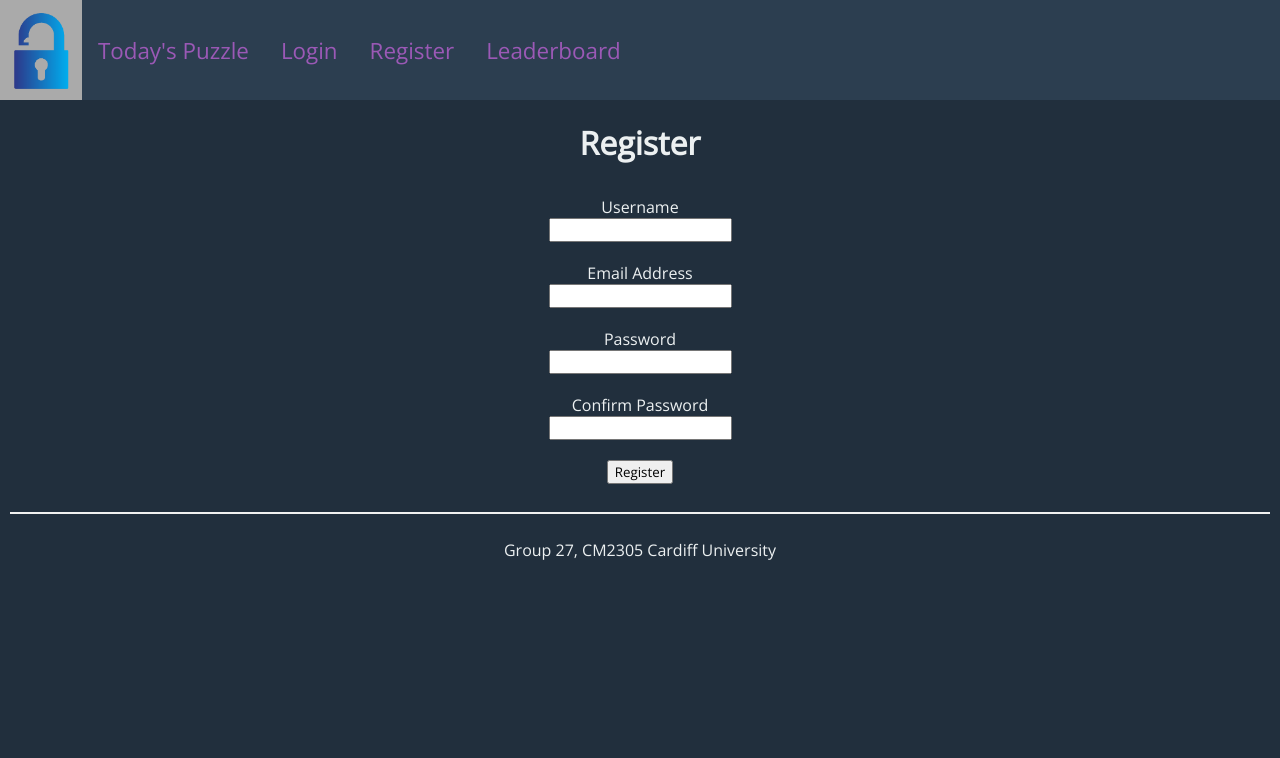
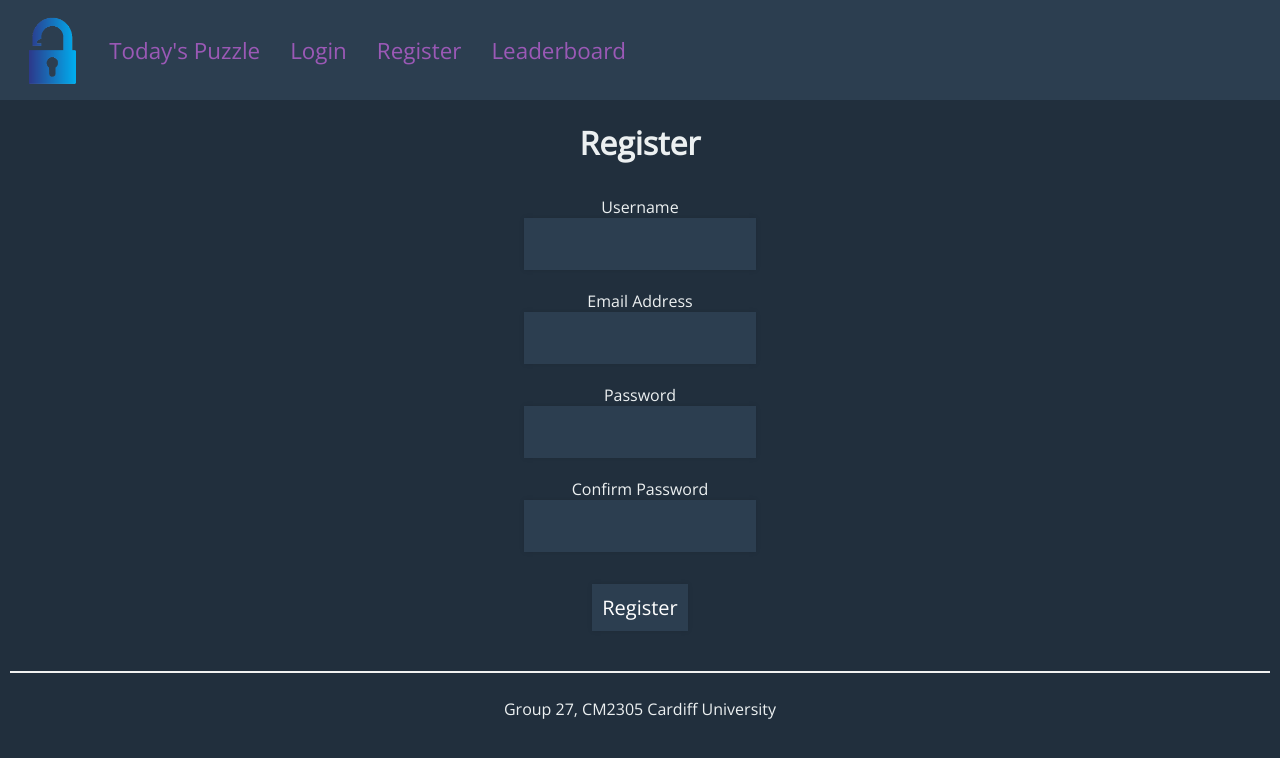
Before and after one commit to moahmed0987/abacws-advent, a Flask app: page /register in a window 1280 px wide. Shown: the top 758 px of the page. Run offline with Flask 3, Linux system fonts and the light colour scheme; some libraries are stand-ins or nearby versions.

Commit message:
input fields css, nav buttons css, submit buttons css

```diff
--- a/advent_of_code/static/css/base_style.css
+++ b/advent_of_code/static/css/base_style.css
@@ -1,5 +1,6 @@
 @import url('https://fonts.googleapis.com/css2?family=Open+Sans&display=swap');
 @import url('https://cdnjs.cloudflare.com/ajax/libs/font-awesome/4.7.0/css/font-awesome.min.css');
+
 * {
     font-family: 'Courier New', Courier, monospace;
     font-family: 'Open Sans', sans-serif;
@@ -16,6 +17,7 @@ body {
     display: flex;
     justify-content: space-between;
     background-color: #2C3E50;
+    padding: 0px 10px;
 }
 
 .nav-bar {
@@ -44,12 +46,46 @@ body {
     display: none;
 }
 
-.btn {
-    padding: 14px 16px;
+input[type="text"],
+input[type="password"] {
+    padding: 10px;
+    outline: none;
+    border: 5px solid #2C3E50;
+    background-color: #2C3E50;
+    color: #FFFFFF;
+    font-size: 16px;
+    box-shadow: 0 0 5px rgba(0, 0, 0, 0.1);
 }
 
-.btn:hover {
-    background-color: #aaa;
+input[type="text"]:focus,
+input[type="password"]:focus {
+    border: #3498DB 5px solid;
+    outline: none;
+}
+
+input[type="submit"] {
+    padding: 10px;
+    background-color: #2C3E50;
+    border: 0;
+    color: #FFFFFF;
+    font-size: 20px;
+    cursor: pointer;
+    margin: 12px 0;
+    box-shadow: 0 0 5px rgba(0, 0, 0, 0.1);
+}
+
+input[type="submit"]:hover,
+input[type="submit"]:focus {
+    background-color: #3498DB;
+    transition: background-color 250ms linear;
+}
+
+.btn.nav-item-link {
+    padding:15px;
+}
+
+.btn.nav-item-link:hover {
+    background-color: #8CAABF;
     transition: background-color 250ms linear;
 }
 
@@ -80,6 +116,7 @@ footer {
     padding: 10px;
 }
 
+/* flashes */
 .alert-message.fade-out {
     opacity: 0;
 }
@@ -109,6 +146,7 @@ footer {
     color: #54c787;
 }
 
+/* small screens nav bar */
 @media screen and (min-width: 601px) {
     .profile-button {
         position: absolute;
@@ -121,15 +159,18 @@ footer {
         /* display: none; */
         visibility: hidden;
     }
+
     .hamburger-icon {
         float: right;
         display: block;
     }
+
     .nav-bar.responsive {
         display: flex;
         flex-direction: column;
         width: 100%;
     }
+
     .nav-bar.responsive .base-nav-item {
         visibility: visible;
     }
```
